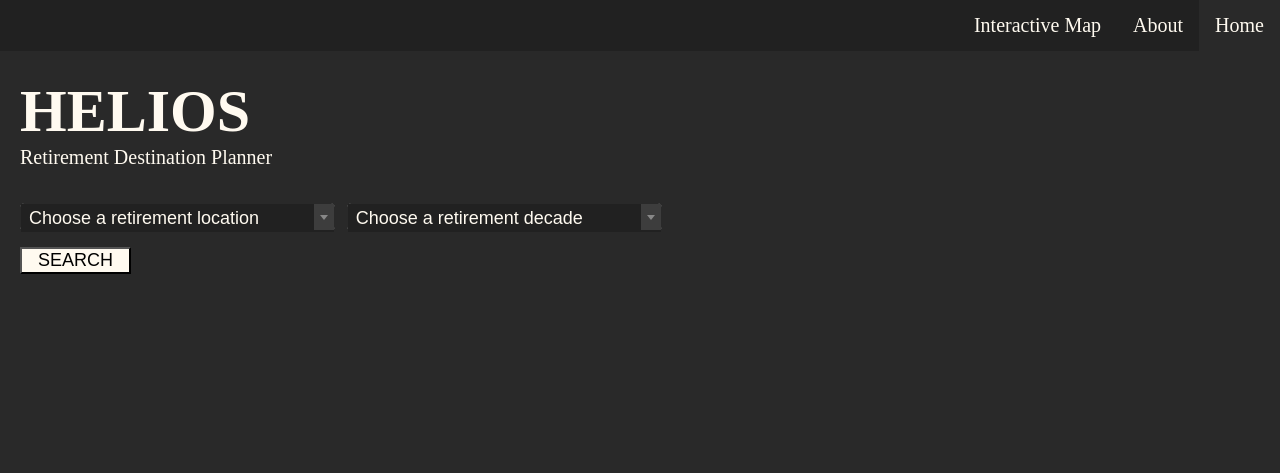
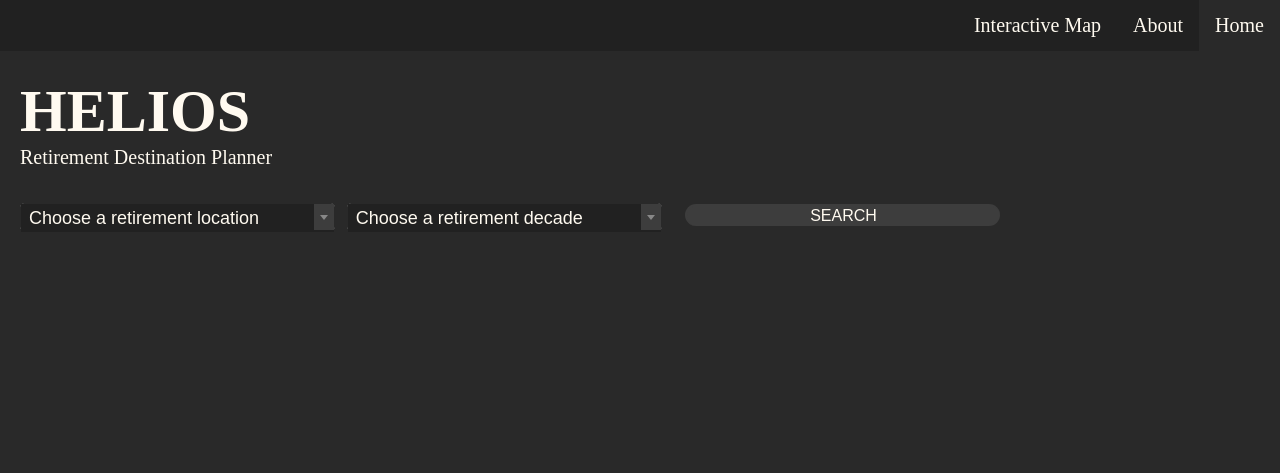
Before and after one commit to rathlorieldc/helios, a Flask app: page / in a window 1280 px wide. Shown: the top 473 px of the page. Run offline with Flask 2, Linux system fonts and the light colour scheme; some libraries are stand-ins or nearby versions.

```diff
--- a/templates/about.html
+++ b/templates/about.html
@@ -112,7 +112,7 @@
             Front-end and back-end developer: Deysha Rivera <br><br>
             Project design: Deysha Rivera, Martial Xavier Wonna Njewou <br><br>
             Project concept: Maxime Dugas-Davis <br><br>
-            Project documentation: Deysha Rivera, Maxime Dugas-Davis
+            Project documentation: Deysha Rivera, Maxime Dugas-Davis<br><br>
             Brainstorming: Deysha Rivera, Kevin Schneider, Martial Xavier Wonna Njewou <br><br>
             Climate data research: Deysha Rivera <br><br>
             Natural disasters data research: Kevin Schneider <br><br>
--- a/templates/home.html
+++ b/templates/home.html
@@ -25,9 +25,15 @@
         font-family: sans-serif;
     }
     input {
-        font-size: 18px;
-        background-color: floralwhite;
+        font-size: 16px;
+        background-color: #3D3D3D;
+        color: floralwhite;
         font-family: sans-serif;
+        border-radius: 12px;
+        border-color: #3D3D3D;
+        border-bottom: #3D3D3D;
+        border-right: #3D3D3D;
+        width: 25%;
     }
     .select2 {
         font-size: 18px;
@@ -120,6 +126,7 @@
     }
     .select2-results__options::-webkit-scrollbar-thumb {
         background-color: #3D3D3D;
+        border-radius: 12px !important;
     }
     /* get rid of annoying chrome blue outline on focus */
     input:focus, textarea:focus, select:focus {
@@ -169,9 +176,9 @@
                         <option value="{{ decade }}">{{ decade }}</option>
                     {% endfor %}
                 </select>
-                <br><br>
+                &nbsp;&nbsp;&nbsp;&nbsp;
                 <!-- submit search button -->
-                <input type="submit" value="  SEARCH  ">
+                <input type="submit" value="SEARCH">
         </form>
     </div>
     <!-- flash error messages -->
```
